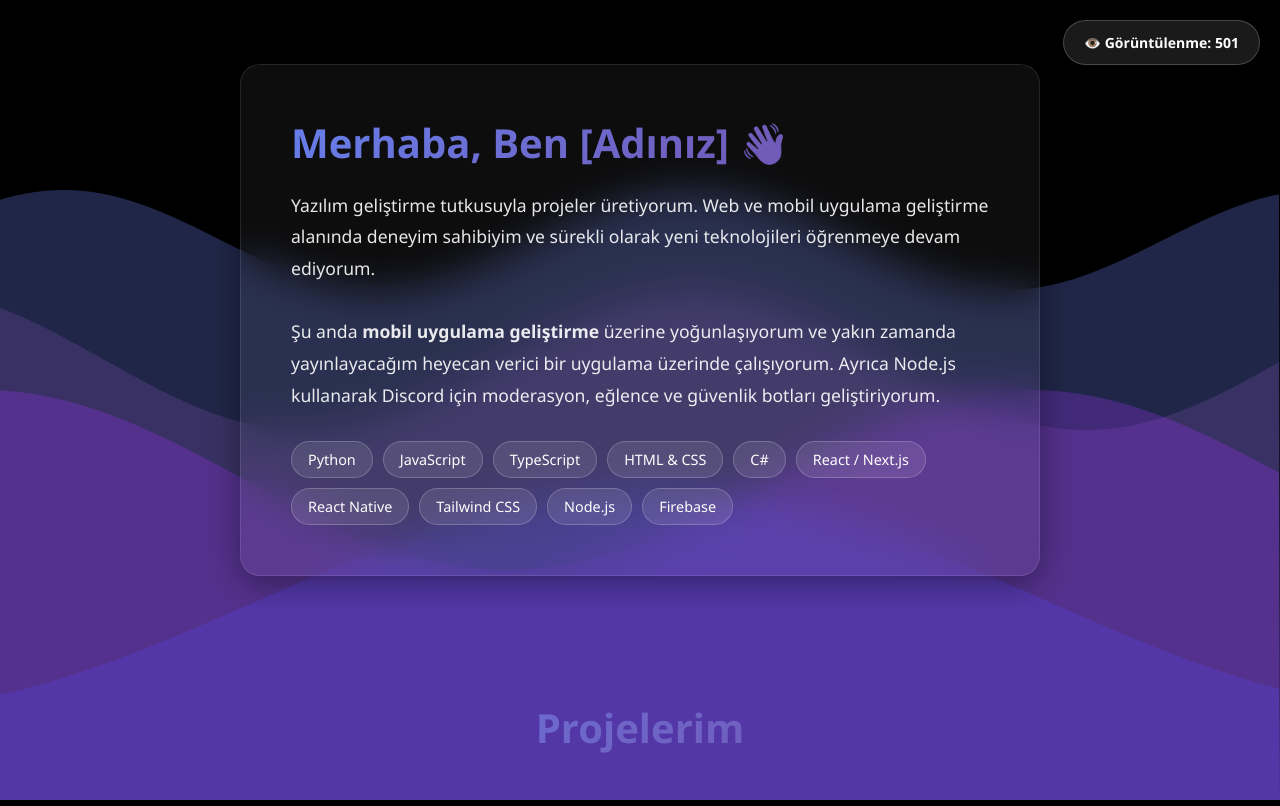
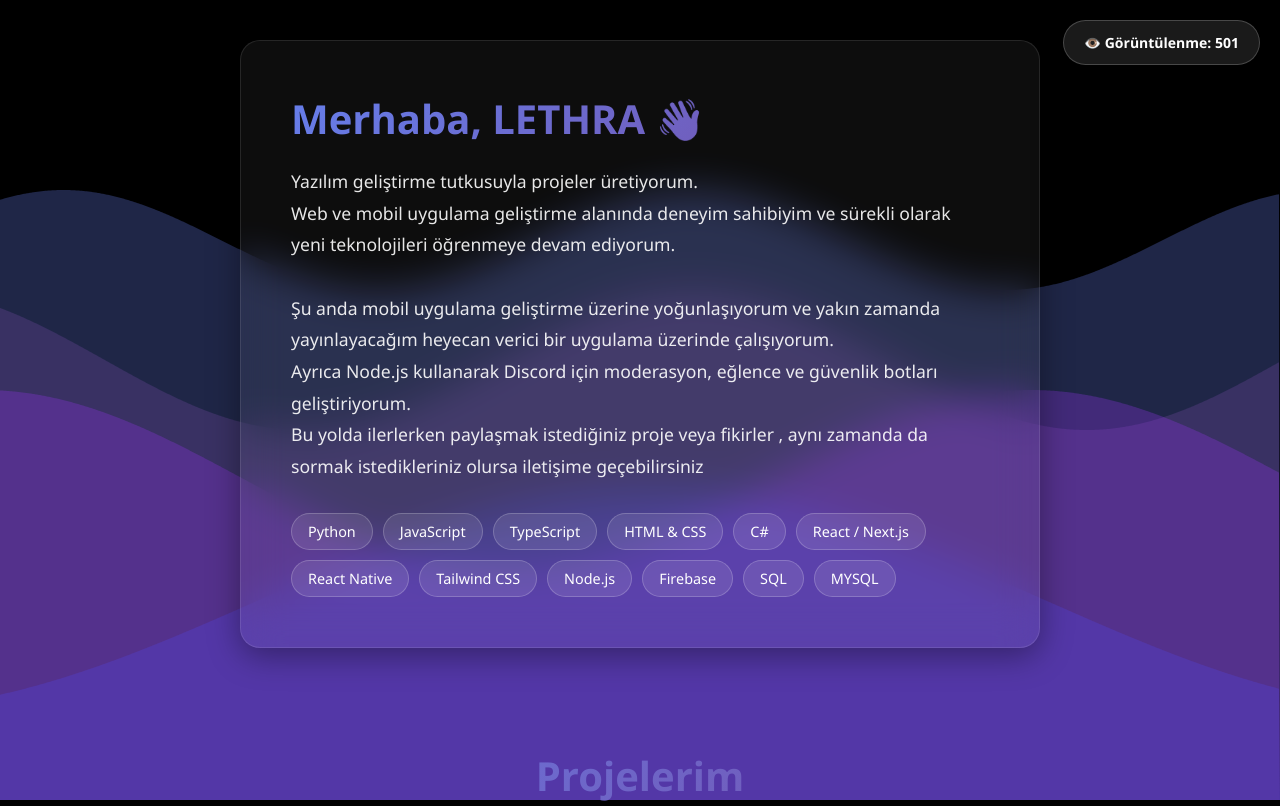
Before and after one commit to radidll/radidll.github.io, a plain HTML site: page index.html in a window 1280 px wide. Shown: the top 806 px of the page. Drawn offline with Linux system fonts and the light colour scheme.

Commit message:
Revise portfolio content and improve styling
Updated the portfolio webpage content, including personal introduction, technology stack, and project descriptions. Enhanced styling and structure for better presentation.

```diff
--- a/index.html
+++ b/index.html
@@ -218,11 +218,17 @@
 
     <div class="intro-section">
         <div class="intro-box">
-            <h1>Merhaba, Ben [Adınız] 👋</h1>
+            <h1>Merhaba, LETHRA 👋</h1>
             <div class="intro-text">
-                <p>Yazılım geliştirme tutkusuyla projeler üretiyorum. Web ve mobil uygulama geliştirme alanında deneyim sahibiyim ve sürekli olarak yeni teknolojileri öğrenmeye devam ediyorum.</p>
+                <p>Yazılım geliştirme tutkusuyla projeler üretiyorum.</p>
+                <p> Web ve mobil uygulama geliştirme alanında deneyim sahibiyim ve sürekli olarak yeni teknolojileri öğrenmeye devam ediyorum.</p>
+
+
                 <br>
-                <p>Şu anda <strong>mobil uygulama geliştirme</strong> üzerine yoğunlaşıyorum ve yakın zamanda yayınlayacağım heyecan verici bir uygulama üzerinde çalışıyorum. Ayrıca Node.js kullanarak Discord için moderasyon, eğlence ve güvenlik botları geliştiriyorum.</p>
+                <p>Şu anda mobil uygulama geliştirme üzerine yoğunlaşıyorum ve yakın zamanda yayınlayacağım heyecan verici bir uygulama üzerinde çalışıyorum. </p>
+            <p>Ayrıca Node.js kullanarak Discord için moderasyon, eğlence ve güvenlik botları geliştiriyorum.</p>
+                <p>Bu yolda ilerlerken paylaşmak istediğiniz proje veya fikirler , aynı zamanda da sormak istedikleriniz olursa iletişime geçebilirsiniz</p>
+                <p></p>
             </div>
 
             <div class="tech-stack">
@@ -236,6 +242,8 @@
                 <div class="tech-tag">Tailwind CSS</div>
                 <div class="tech-tag">Node.js</div>
                 <div class="tech-tag">Firebase</div>
+                 <div class="tech-tag">SQL</div>
+                 <div class="tech-tag">MYSQL</div>
             </div>
         </div>
     </div>
@@ -275,7 +283,7 @@
                 📱 GitHub: @kullaniciadi
             </a>
             <a href="mailto:email@example.com" class="contact-link">
-                ✉️ email@example.com
+                ✉️ radidll@outlook.com
             </a>
         </div>
     </div>
@@ -374,4 +382,5 @@
         });
     </script>
 </body>
+
 </html>
```
